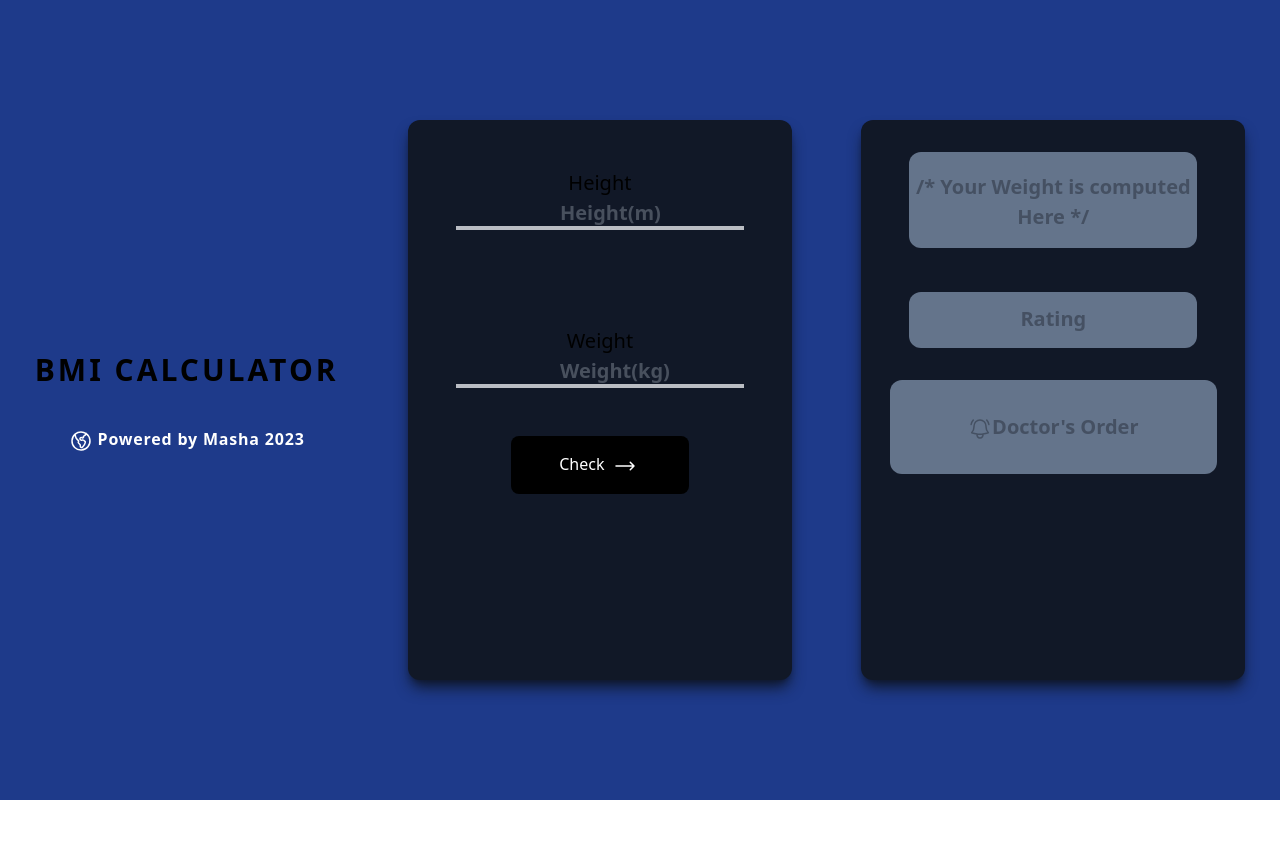
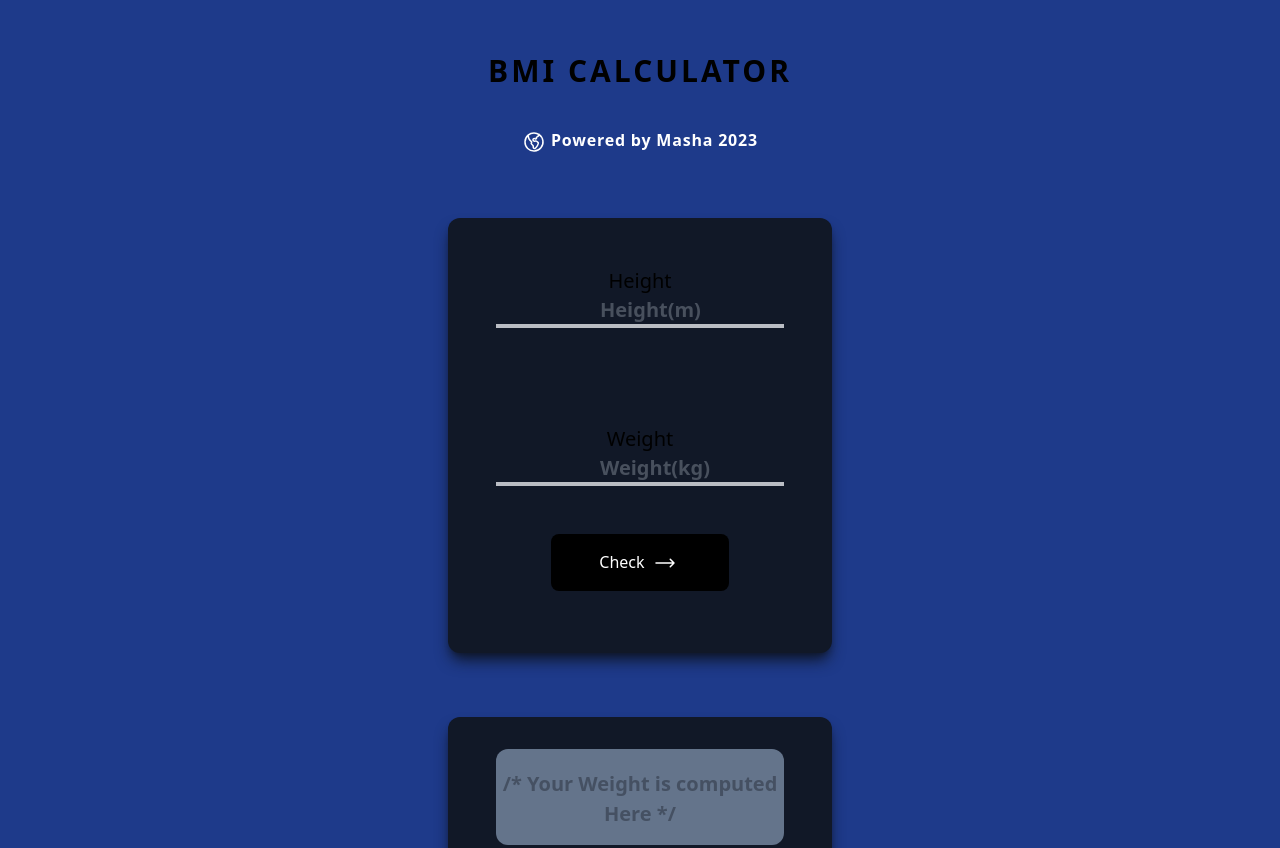
Before and after one commit to Masha-bit/Javascript, a website: page BMI calculator/index.html in a window 1280 px wide. Shown: the top 848 px of the page. Before the commit the page ends 800 px from the top, so only its background shows below. Drawn offline with Linux system fonts and the light colour scheme.

Commit message:
added tailwind dist folder and modified index with css link

```diff
--- a/BMI calculator/index.html
+++ b/BMI calculator/index.html
@@ -9,15 +9,15 @@
 </head>
 <body>
 
-    <main class="bg-blue-900 h-screen w-screen flex flex-row justify-around items-center">
-        <div>
+    <main class="bg-blue-900 h-screen sm:h-[1200px] w-screen flex flex-row sm:flex-col justify-around items-center ">
+        <div class="sm:mt-12">
             <h1 class="bg-blue-900 font-extrabold tracking-widest h-20 text-[30px] text-center">BMI CALCULATOR</h1>
             <p class="font-semibold tracking-wider text-center text-white"> <svg xmlns="http://www.w3.org/2000/svg" fill="none" viewBox="0 0 24 24" stroke-width="1.5" stroke="currentColor" class=" inline w-6 h-6">
                 <path stroke-linecap="round" stroke-linejoin="round" d="M6.115 5.19l.319 1.913A6 6 0 008.11 10.36L9.75 12l-.387.775c-.217.433-.132.956.21 1.298l1.348 1.348c.21.21.329.497.329.795v1.089c0 .426.24.815.622 1.006l.153.076c.433.217.956.132 1.298-.21l.723-.723a8.7 8.7 0 002.288-4.042 1.087 1.087 0 00-.358-1.099l-1.33-1.108c-.251-.21-.582-.299-.905-.245l-1.17.195a1.125 1.125 0 01-.98-.314l-.295-.295a1.125 1.125 0 010-1.591l.13-.132a1.125 1.125 0 011.3-.21l.603.302a.809.809 0 001.086-1.086L14.25 7.5l1.256-.837a4.5 4.5 0 001.528-1.732l.146-.292M6.115 5.19A9 9 0 1017.18 4.64M6.115 5.19A8.965 8.965 0 0112 3c1.929 0 3.716.607 5.18 1.64" />
               </svg>
               Powered by Masha 2023</p>
         </div>
-        <div action="" class=" h-[70%] w-96 bg-gray-900 rounded-xl flex flex-col items-center shadow-lg shadow-slate-900">
+        <div action="" class=" h-[70%] w-96 bg-gray-900 rounded-xl flex flex-col items-center shadow-lg shadow-slate-900 sm:my-16">
             <label for="userHeight" class="my-12 block text-center w-[100%] text-[20px]"> Height
                 <input type="number" name="" id="userHeight" class="text-white placeholder:px-20 placeholder:text-gray-400 placeholder:font-semibold placeholder:text-opacity-50 placeholder:text-[20px] px-6 block w-[75%] h-8 mx-12 bg-transparent opacity-80 outline-none border-b-4" placeholder="Height(m)" required>
             </label>
@@ -30,7 +30,7 @@
               </span> </button>
             </div>
 
-        <div action="" method="post" class=" h-[70%] w-96 bg-gray-900 rounded-xl flex flex-col items-center shadow-lg shadow-slate-900">
+        <div action="" method="post" class=" h-[70%] w-96 bg-gray-900 rounded-xl flex flex-col items-center shadow-lg shadow-slate-900 sm:mb-12">
             <p class="transition-all py-5 h-24 w-[75%] bg-slate-500 rounded-xl mt-8 text-[20px] font-bold text-center text-gray-700 text-opacity-70 my-3 ">/* Your Weight is computed Here */</p>
             <p class="transition-all py-3 h-14 w-[75%] bg-slate-500 rounded-xl mt-8 text-[20px] font-bold text-center text-gray-700 text-opacity-70 mt-8">Rating</p>
             <p class="h-auto w-[85%] bg-slate-500 rounded-xl mt-8 text-[20px] font-bold text-center text-gray-700 text-opacity-70 mt-8 py-8"> <svg xmlns="http://www.w3.org/2000/svg" fill="none" viewBox="0 0 24 24" stroke-width="1.5" stroke="currentColor" class="inline w-6 h-6">
```
Also changed, not shown: BMI calculator/dist/output.css.
